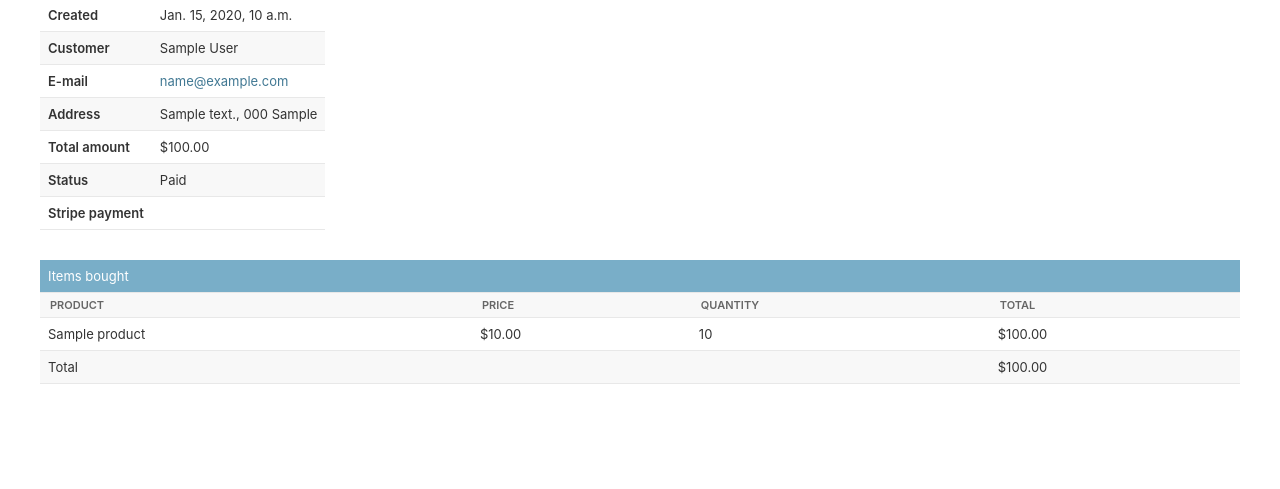
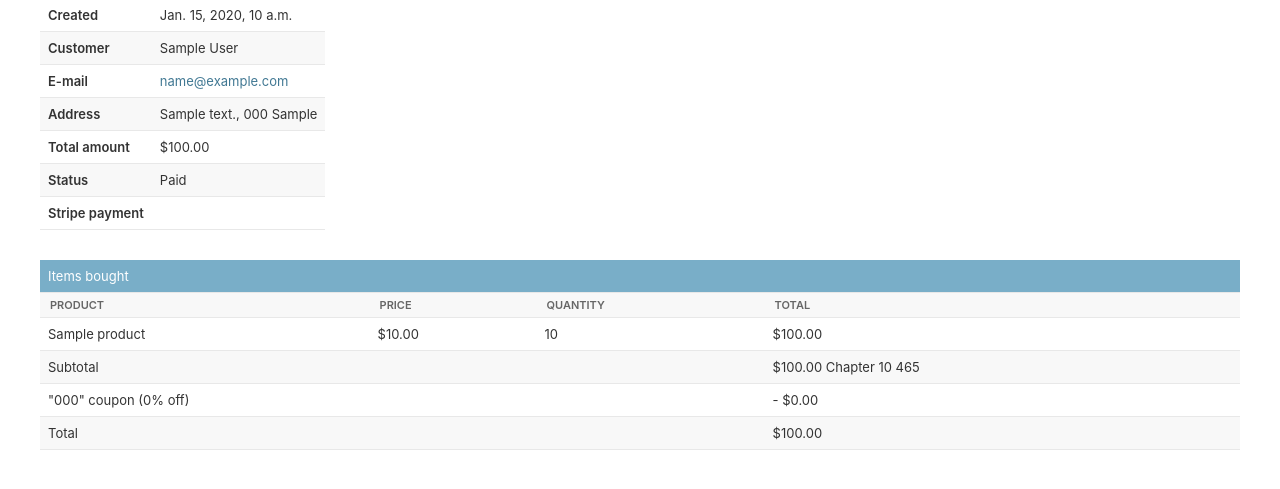
Before and after one commit to HanZawNyein/django4-OnlineShop, a Django app: page /orders/admin/order/1/ in a window 1280 px wide. Shown: the part 151-640 px from the top of the page. Run offline with Django 4.2, Linux system fonts and the light colour scheme; a user stored in the database is signed in; tables that the repository leaves empty hold one stand-in row (values such as "Sample post").

Commit message:
Adding coupons to orders on the administration site and to PDF invoices

```diff
--- a/orders/templates/admin/orders/order/detail.html
+++ b/orders/templates/admin/orders/order/detail.html
@@ -79,9 +79,30 @@
                     <td class="num">${{ item.get_cost }}</td>
                 </tr>
             {% endfor %}
+
+            {% if order.coupon %}
+                <tr class="subtotal">
+                    <td colspan="3">Subtotal</td>
+                    <td class="num">
+                    ${{ order.get_total_cost_before_discount|floatformat:2 }}
+                    Chapter 10 465
+                    </td>
+                </tr>
+
+                <tr>
+                    <td colspan="3">
+                    "{{ order.coupon.code }}" coupon
+                    ({{ order.discount }}% off)
+                    </td>
+                    <td class="num neg">
+                    - ${{ order.get_discount|floatformat:2 }}
+                    </td>
+                </tr>
+            {% endif %}
+
             <tr class="total">
                 <td colspan="3">Total</td>
-                <td class="num">${{ order.get_total_cost }}</td>
+                <td class="num">${{ order.get_total_cost|floatformat:2 }}</td>
             </tr>
         </tbody>
     </table>
```
Also changed, not shown: orders/templates/orders/order/pdf.html (+19 -1 lines), README.md.
